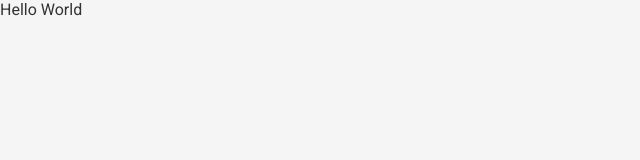
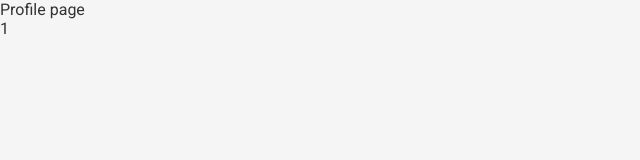
Before and after one commit to matheuslima99/github-search-ts, a React (Vite) app: page /1 in a window 1280 px wide. Shown: the top 160 px of the page, without its empty margins (0-640 px from the left). Built offline with nearby package versions, Linux system fonts and the light colour scheme.

Commit message:
configured routes

```diff
--- a/package.json
+++ b/package.json
@@ -10,6 +10,7 @@
   "dependencies": {
     "react": "^17.0.2",
     "react-dom": "^17.0.2",
+    "react-router-dom": "^6.2.2",
     "styled-components": "^5.3.3"
   },
   "devDependencies": {
--- a/src/App.tsx
+++ b/src/App.tsx
@@ -1,9 +1,10 @@
-import GlobalStyles from './styles/global';
+import GlobalStyles  from './styles/global';
+import { Router } from './router';
 
 function App() {
   return (
     <>
-      <div>Hello World</div>
+      <Router />
       <GlobalStyles />
     </>
   );
--- a/src/main.tsx
+++ b/src/main.tsx
@@ -1,10 +1,13 @@
-import React from 'react'
-import ReactDOM from 'react-dom'
-import App from './App'
+import React from 'react';
+import ReactDOM from 'react-dom';
+import App from './App';
+import { BrowserRouter } from 'react-router-dom';
 
 ReactDOM.render(
   <React.StrictMode>
-    <App />
+    <BrowserRouter>
+      <App />
+    </BrowserRouter>
   </React.StrictMode>,
   document.getElementById('root')
-)
+);
--- /dev/null
+++ b/src/pages/Home/index.tsx
@@ -0,0 +1,3 @@
+export const Home = () => {
+  return <div>Home Page</div>;
+};
--- /dev/null
+++ b/src/pages/Profile/index.tsx
@@ -0,0 +1,13 @@
+import { useParams } from 'react-router-dom';
+
+export const Profile = () => {
+  const params = useParams();
+
+  return (
+    <div>
+      Profile page
+      <br />
+      {params.user}
+    </div>
+  );
+};
--- /dev/null
+++ b/src/router.tsx
@@ -0,0 +1,11 @@
+import { Routes, Route } from 'react-router-dom';
+
+import { Home } from './pages/Home';
+import { Profile } from './pages/Profile';
+
+export const Router = () => (
+  <Routes>
+    <Route path='/' element={<Home />} />
+    <Route path='/:user' element={<Profile />} />
+  </Routes>
+);
--- a/src/styles/global.ts
+++ b/src/styles/global.ts
@@ -18,5 +18,4 @@
     color: #333;
     font-family: 'Roboto', sans-serif;
   }
-
 `;
```
Also changed, not shown: 1 other file (tests, documents, lock files or other folders).
